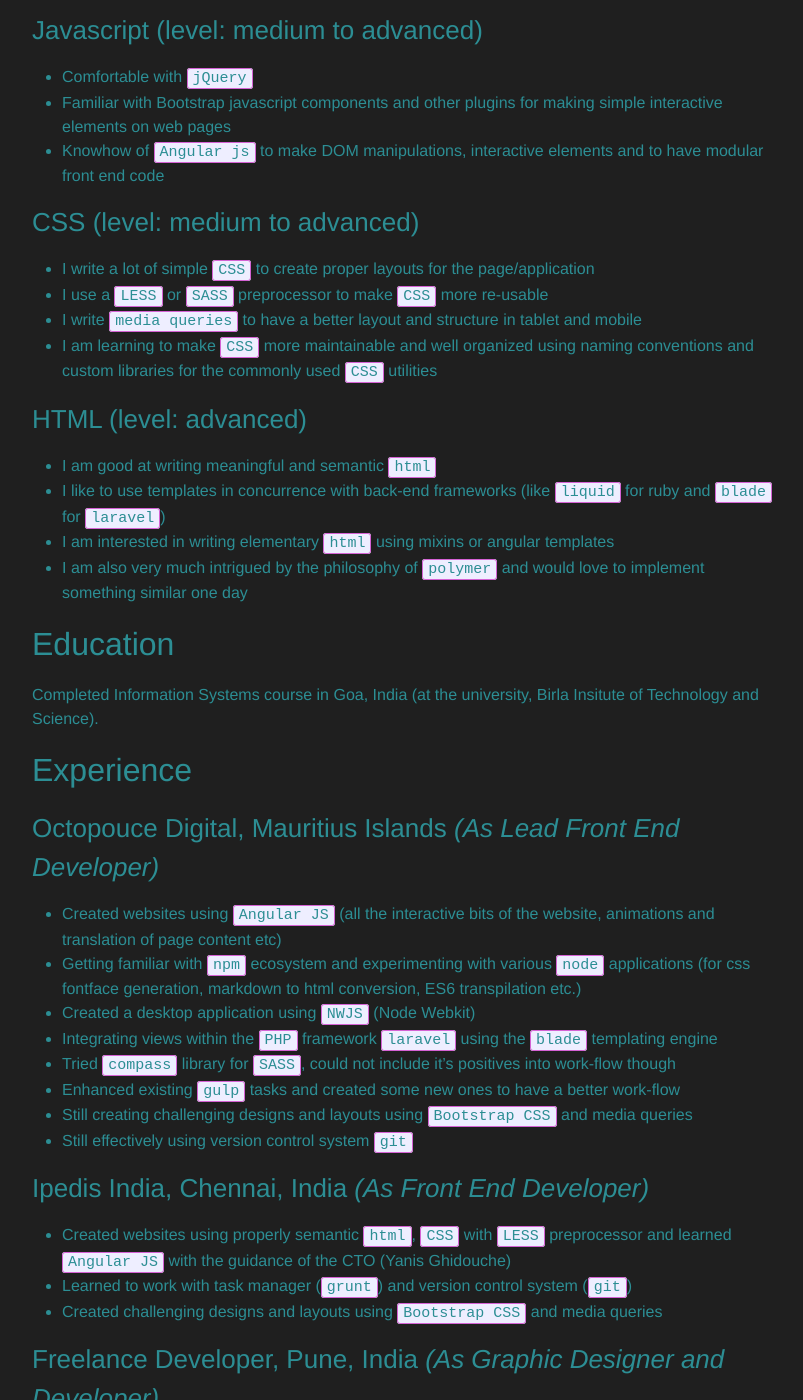
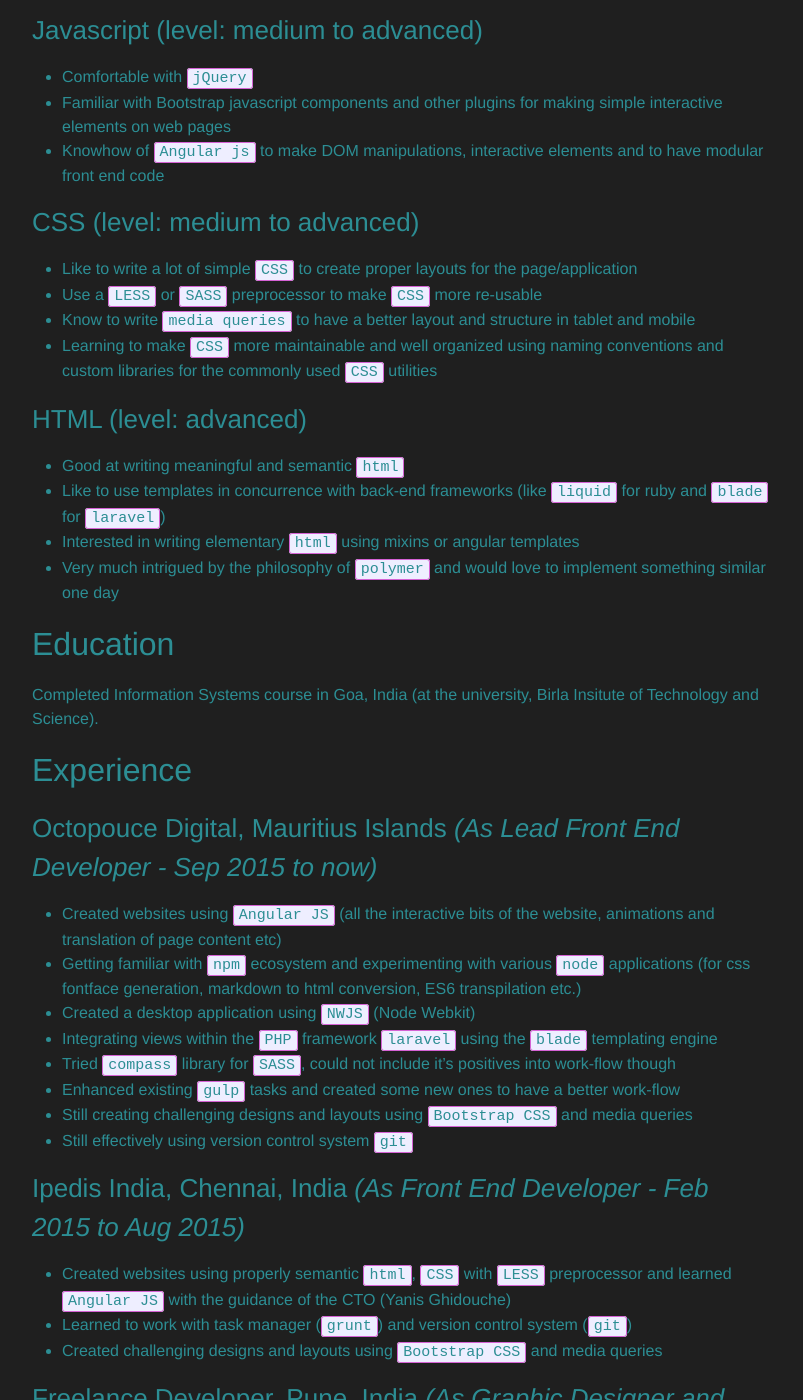
Before and after one commit to blenderous/blenderous.github.io, a Jekyll site: the page built from cv.md, in a window 1280 px wide and 1400 px high, scrolled down 318 px. Shown: the whole window, without its empty margins (238-1041 px from the left). Built offline with Jekyll 4.4.1, drawn with Linux system fonts in a browser that asks for light colours; some of the changed text lies outside the part shown.

```diff
--- a/cv.md
+++ b/cv.md
@@ -18,17 +18,17 @@ The following article is full of technical terms and jargon. Proceed with cautio
 
 ### CSS (level: medium to advanced)
 
-- I write a lot of simple `CSS` to create proper layouts for the page/application
-- I use a `LESS` or `SASS` preprocessor to make `CSS` more re-usable
-- I write `media queries` to have a better layout and structure in tablet and mobile
-- I am learning to make `CSS` more maintainable and well organized using naming conventions and custom libraries for the commonly used `CSS` utilities
+- Like to write a lot of simple `CSS` to create proper layouts for the page/application
+- Use a `LESS` or `SASS` preprocessor to make `CSS` more re-usable
+- Know to write `media queries` to have a better layout and structure in tablet and mobile
+- Learning to make `CSS` more maintainable and well organized using naming conventions and custom libraries for the commonly used `CSS` utilities
 
 ### HTML (level: advanced)
 
-- I am good at writing meaningful and semantic `html`
-- I like to use templates in concurrence with back-end frameworks (like `liquid` for ruby and `blade` for `laravel`)
-- I am interested in writing elementary `html` using mixins or angular templates
-- I am also very much intrigued by the philosophy of `polymer` and would love to implement something similar one day
+- Good at writing meaningful and semantic `html`
+- Like to use templates in concurrence with back-end frameworks (like `liquid` for ruby and `blade` for `laravel`)
+- Interested in writing elementary `html` using mixins or angular templates
+- Very much intrigued by the philosophy of `polymer` and would love to implement something similar one day
 
 ## Education
 
@@ -36,7 +36,7 @@ Completed Information Systems course in Goa, India (at the university, Birla Ins
 
 ## Experience
 
-### Octopouce Digital, Mauritius Islands *(As Lead Front End Developer)*
+### Octopouce Digital, Mauritius Islands *(As Lead Front End Developer - Sep 2015 to now)*
 - Created websites using `Angular JS` (all the interactive bits of the website, animations and translation of page content etc)
 - Getting familiar with `npm` ecosystem and experimenting with various `node` applications (for css fontface generation, markdown to html conversion, ES6 transpilation etc.)
 - Created a desktop application using `NWJS` (Node Webkit)
@@ -46,23 +46,23 @@ Completed Information Systems course in Goa, India (at the university, Birla Ins
 - Still creating challenging designs and layouts using `Bootstrap CSS` and media queries
 - Still effectively using version control system `git`
 
-### Ipedis India, Chennai, India *(As Front End Developer)*
+### Ipedis India, Chennai, India *(As Front End Developer - Feb 2015 to Aug 2015)*
 - Created websites using properly semantic `html`, `CSS` with `LESS` preprocessor and learned `Angular JS` with the guidance of the CTO (Yanis Ghidouche)
 - Learned to work with task manager (`grunt`) and version control system (`git`)
 - Created challenging designs and layouts using `Bootstrap CSS` and media queries
 
-### Freelance Developer, Pune, India *(As Graphic Designer and Developer)*
+### Freelance Developer, Pune, India *(As Graphic Designer and Developer - May 2012 to Dec 2014)*
 - Designed simple websites and interfaces using `Bootstrap`
 - Created dynamic elements of a websites using `javascript` APIs (geolocation, custom interaction with youtube videos, maps etc)
 - Created application with `html` templates using `mustache JS`
 - Dabbled with a little bit of `php` (storing user data from forms, php mailer, grocery CRUD)
 
-### DotAhead (now called ScreenRoot), Goa, India *(As Junior Front End Developer)*
+### DotAhead (now called ScreenRoot), Goa, India *(As Junior Front End Developer - Jul 2011 to Apr 2012)*
 - Created static websites using `html`, `CSS` and `javascript`
 - Created some interactive elements using `jQuery` plugins (carousels for images, dialog boxes that take user input and send information via `ajax` and forms with client side validation)
 - Went through the pain of developing compatibility for IE6
 
-### TransGraph, Hyderabad, India *(As an Intern)*
+### TransGraph, Hyderabad, India *(As an Intern - Jan 2011 to Jun 2011)*
 - Created `html` forms for internal applications
 - Created simple UI using `jQuery UI`
 - Integrated `html` views with business logic written in `C#`
```
Also changed, not shown: README.md.
